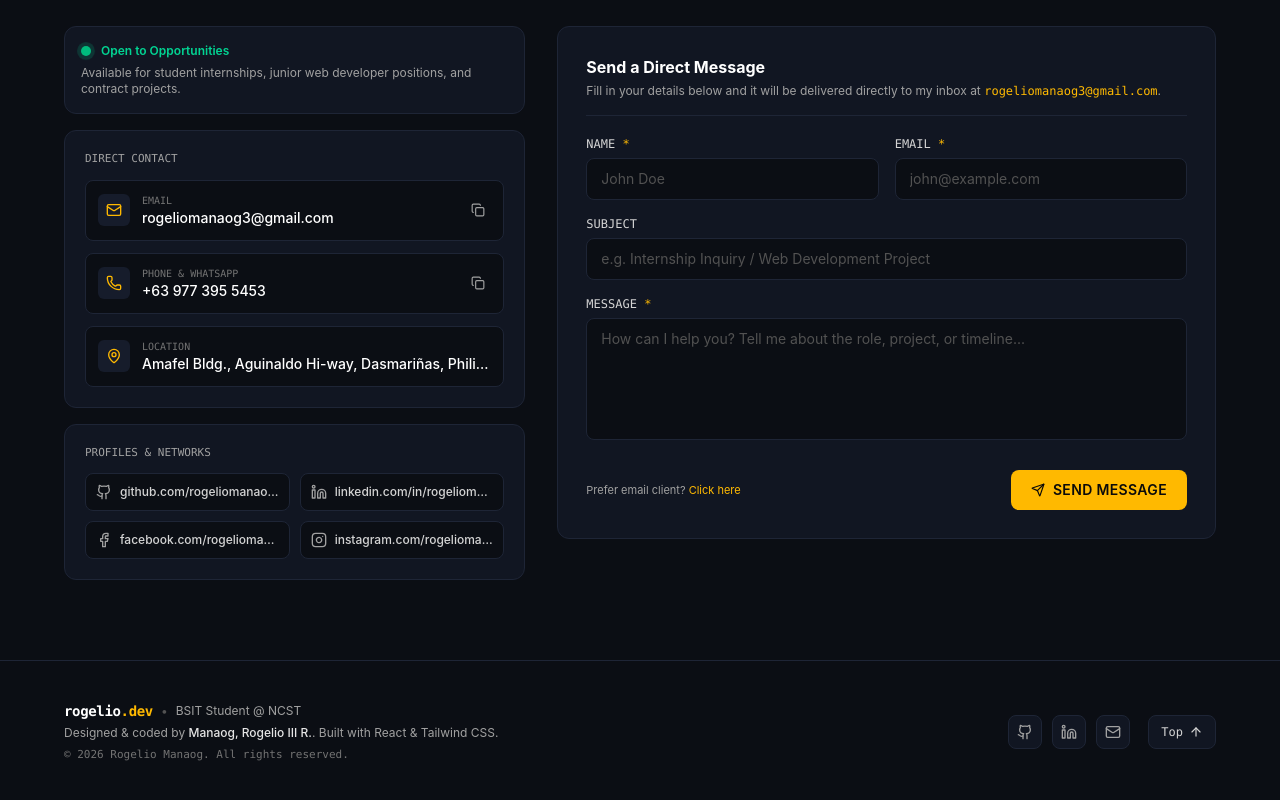
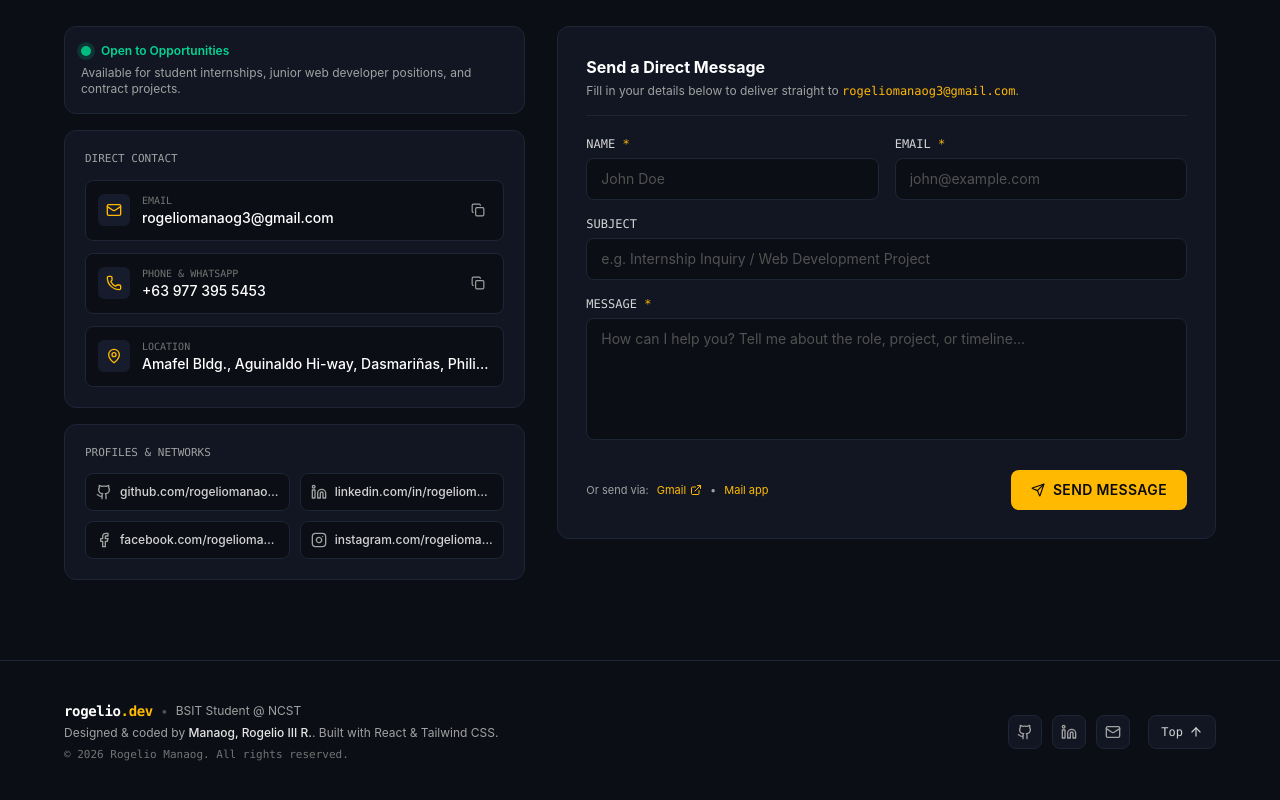
Before and after one commit to rogeliomanaog3/zenitsu-portfolio, a React (Vite) app: page / in a window 1280 px wide. Shown: the part 3376-4176 px from the top of the page. Built offline with nearby package versions, Linux system fonts and the light colour scheme.

Commit message:
feat: add FormSubmit activation handler and direct Gmail compose shortcuts in Contact form

```diff
--- a/src/components/Contact.jsx
+++ b/src/components/Contact.jsx
@@ -13,6 +13,7 @@ import {
   Send,
   CheckCircle2,
   AlertCircle,
+  ExternalLink,
   Copy,
   Check,
 } from 'lucide-react';
@@ -27,6 +28,7 @@ export default function Contact() {
     message: '',
   });
   const [submitted, setSubmitted] = useState(false);
+  const [needsActivation, setNeedsActivation] = useState(false);
   const [loading, setLoading] = useState(false);
   const [errorMessage, setErrorMessage] = useState('');
   const [copiedKey, setCopiedKey] = useState(null);
@@ -63,28 +65,41 @@ export default function Contact() {
 
       const result = await response.json();
 
-      if (response.ok && result.success !== 'false') {
+      if (response.ok && (result.success === true || result.success === 'true')) {
         setSubmitted(true);
+        setNeedsActivation(false);
         setFormData({ name: '', email: '', subject: '', message: '' });
+      } else if (result.message && result.message.toLowerCase().includes('activation')) {
+        // FormSubmit sent the one-time activation email to Rogelio
+        setNeedsActivation(true);
+        setSubmitted(true);
       } else {
         throw new Error(result.message || 'Submission failed');
       }
     } catch (err) {
-      console.warn('FormSubmit failed, providing fallback:', err);
-      // Fallback: open visitor's email client with pre-filled content
-      const mailtoUrl = `mailto:${personal.email}?subject=${encodeURIComponent(
-        formData.subject || `Portfolio Inquiry from ${formData.name}`
-      )}&body=${encodeURIComponent(
-        `Name: ${formData.name}\nEmail: ${formData.email}\n\nMessage:\n${formData.message}`
-      )}`;
-
+      console.warn('FormSubmit endpoint error:', err);
       setErrorMessage(
-        'Direct transmission failed. You can click below to send via your email client instead.'
+        'Submission server is waiting for activation or network issue. You can send directly using Gmail or your mail app below.'
       );
-      window.location.href = mailtoUrl;
     } finally {
       setLoading(false);
     }
+  };
+
+  const getGmailComposeUrl = () => {
+    const subject = encodeURIComponent(formData.subject || `Portfolio Inquiry from ${formData.name || 'Visitor'}`);
+    const body = encodeURIComponent(
+      `From: ${formData.name || ''}\nEmail: ${formData.email || ''}\n\nMessage:\n${formData.message || ''}`
+    );
+    return `https://mail.google.com/mail/?view=cm&fs=1&to=${encodeURIComponent(personal.email)}&su=${subject}&body=${body}`;
+  };
+
+  const getMailtoUrl = () => {
+    const subject = encodeURIComponent(formData.subject || `Portfolio Inquiry from ${formData.name || 'Visitor'}`);
+    const body = encodeURIComponent(
+      `From: ${formData.name || ''}\nEmail: ${formData.email || ''}\n\nMessage:\n${formData.message || ''}`
+    );
+    return `mailto:${personal.email}?subject=${subject}&body=${body}`;
   };
 
   return (
@@ -268,18 +283,55 @@ export default function Contact() {
                   Send a Direct Message
                 </h3>
                 <p className="text-xs text-neutral-400 mt-1">
-                  Fill in your details below and it will be delivered directly to my inbox at <span className="text-amber-400 font-mono">{personal.email}</span>.
+                  Fill in your details below to deliver straight to <span className="text-amber-400 font-mono">{personal.email}</span>.
                 </p>
               </div>
 
               {submitted ? (
+                needsActivation ? (
+                  /* FormSubmit One-Time Activation Notice */
+                  <div className="p-6 rounded-lg bg-[#161C2B] border border-amber-400/50 text-neutral-200">
+                    <div className="flex items-center gap-2.5 font-semibold text-white mb-2">
+                      <AlertCircle className="w-5 h-5 text-amber-400 shrink-0" />
+                      <span className="text-amber-400 text-sm font-bold">One-Time Activation Required</span>
+                    </div>
+                    <p className="text-xs text-neutral-300 leading-relaxed mb-3">
+                      May pinadalang activation link ang <strong>FormSubmit</strong> sa iyong email (<strong className="text-white">{personal.email}</strong>).
+                    </p>
+                    <p className="text-xs text-neutral-300 leading-relaxed mb-4">
+                      Pakibuksan ang iyong <strong>Gmail Inbox o Spam folder</strong> at pindutin ang <strong>"Activate Form"</strong> button. Isang beses lang ito kailangan gawin. Pagkatapos ma-click, papasok na lahat ng messages nang kusa!
+                    </p>
+                    <div className="flex flex-wrap items-center gap-3">
+                      <a
+                        href="https://mail.google.com"
+                        target="_blank"
+                        rel="noreferrer"
+                        className="inline-flex items-center gap-1.5 px-4 py-2 rounded-lg bg-amber-400 hover:bg-amber-300 text-neutral-950 font-semibold text-xs transition-colors"
+                      >
+                        <span>Open Gmail Inbox</span>
+                        <ExternalLink className="w-3.5 h-3.5" />
+                      </a>
+                      <button
+                        type="button"
+                        onClick={() => {
+                          setSubmitted(false);
+                          setNeedsActivation(false);
+                        }}
+                        className="text-xs font-mono text-neutral-400 hover:text-white transition-colors cursor-pointer"
+                      >
+                        ← Back to form
+                      </button>
+                    </div>
+                  </div>
+                ) : (
+                  /* Message Sent Confirmation */
                   <div className="p-6 rounded-lg bg-emerald-950/40 border border-emerald-500/30 text-emerald-200">
                     <div className="flex items-center gap-2.5 font-semibold text-white mb-2">
                       <CheckCircle2 className="w-5 h-5 text-emerald-400 shrink-0" />
                       <span>Message Sent Successfully!</span>
                     </div>
                     <p className="text-xs text-emerald-300/90 leading-relaxed mb-4">
-                    Thank you for reaching out. Your message has been sent to <strong className="text-white">{personal.email}</strong>. I will get back to you as soon as possible.
+                      Thank you for reaching out. Your message has been delivered to <strong className="text-white">{personal.email}</strong>. I will get back to you as soon as possible.
                     </p>
                     <button
                       type="button"
@@ -289,6 +341,7 @@ export default function Contact() {
                       Send another message
                     </button>
                   </div>
+                )
               ) : (
                 <form onSubmit={handleSubmit} className="space-y-4">
                   {errorMessage && (
@@ -296,14 +349,24 @@ export default function Contact() {
                       <AlertCircle className="w-4 h-4 text-red-400 shrink-0 mt-0.5" />
                       <div className="flex-1">
                         <div>{errorMessage}</div>
+                        <div className="flex items-center gap-3 mt-2">
                           <a
-                          href={`mailto:${personal.email}?subject=${encodeURIComponent(
-                            formData.subject || 'Portfolio Inquiry'
-                          )}&body=${encodeURIComponent(formData.message)}`}
-                          className="inline-block mt-2 font-mono text-amber-400 hover:underline"
+                            href={getGmailComposeUrl()}
+                            target="_blank"
+                            rel="noreferrer"
+                            className="font-mono text-amber-400 hover:underline flex items-center gap-1"
                           >
-                          → Open in default email app
+                            <span>Open in Gmail</span>
+                            <ExternalLink className="w-3 h-3" />
                           </a>
+                          <span>•</span>
+                          <a
+                            href={getMailtoUrl()}
+                            className="font-mono text-amber-400 hover:underline"
+                          >
+                            Open in Mail App
+                          </a>
+                        </div>
                       </div>
                     </div>
                   )}
@@ -371,15 +434,28 @@ export default function Contact() {
 
                   {/* Submit Button & Direct Mail Link */}
                   <div className="pt-2 flex flex-col sm:flex-row sm:items-center justify-between gap-3">
-                    <p className="text-[11px] text-neutral-400">
-                      Prefer email client?{' '}
+                    <div className="flex items-center gap-2 text-[11px] text-neutral-400">
+                      <span>Or send via:</span>
                       <a
-                        href={`mailto:${personal.email}?subject=Portfolio%20Inquiry`}
+                        href={getGmailComposeUrl()}
+                        target="_blank"
+                        rel="noreferrer"
+                        className="text-amber-400 hover:underline flex items-center gap-1"
+                        title="Open in Gmail web compose"
+                      >
+                        <span>Gmail</span>
+                        <ExternalLink className="w-3 h-3" />
+                      </a>
+                      <span>•</span>
+                      <a
+                        href={getMailtoUrl()}
                         className="text-amber-400 hover:underline"
+                        title="Open in default mail client"
                       >
-                        Click here
+                        Mail app
                       </a>
-                    </p>
+                    </div>
+
                     <button
                       type="submit"
                       disabled={loading}
```
Lines whose indentation alone changed are shown as unchanged.
